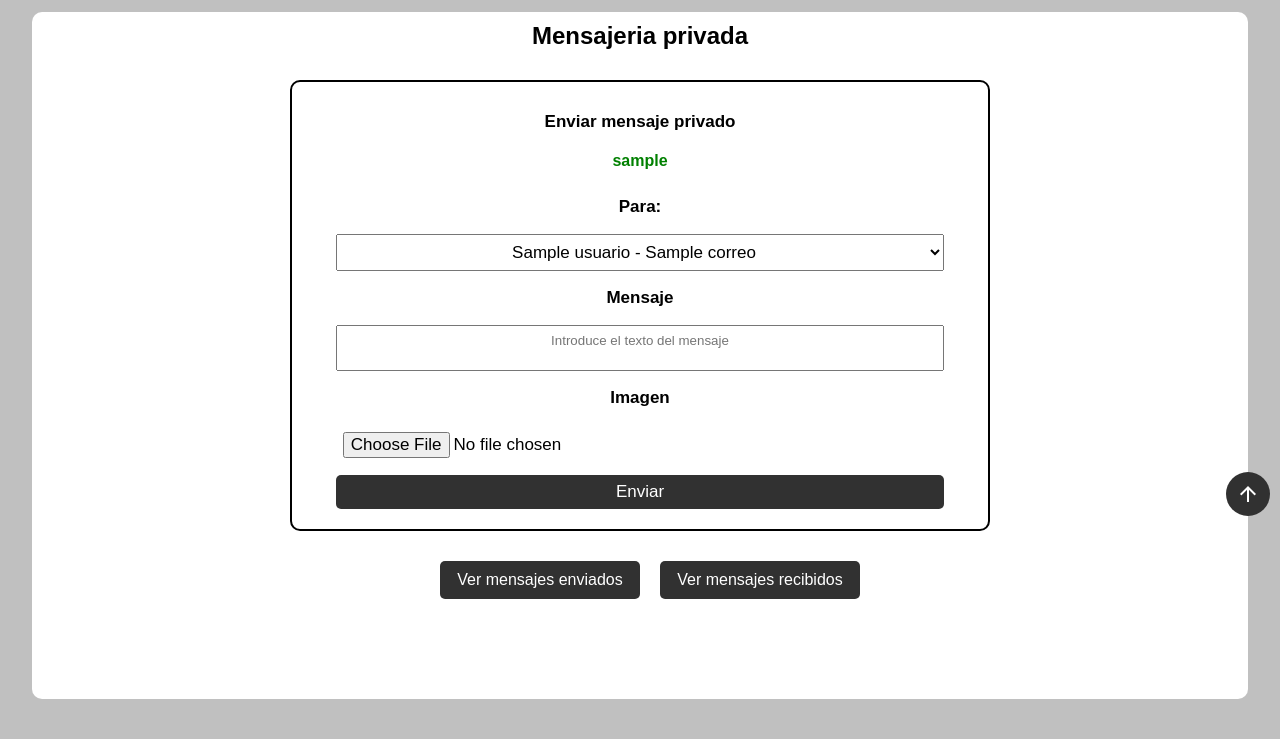
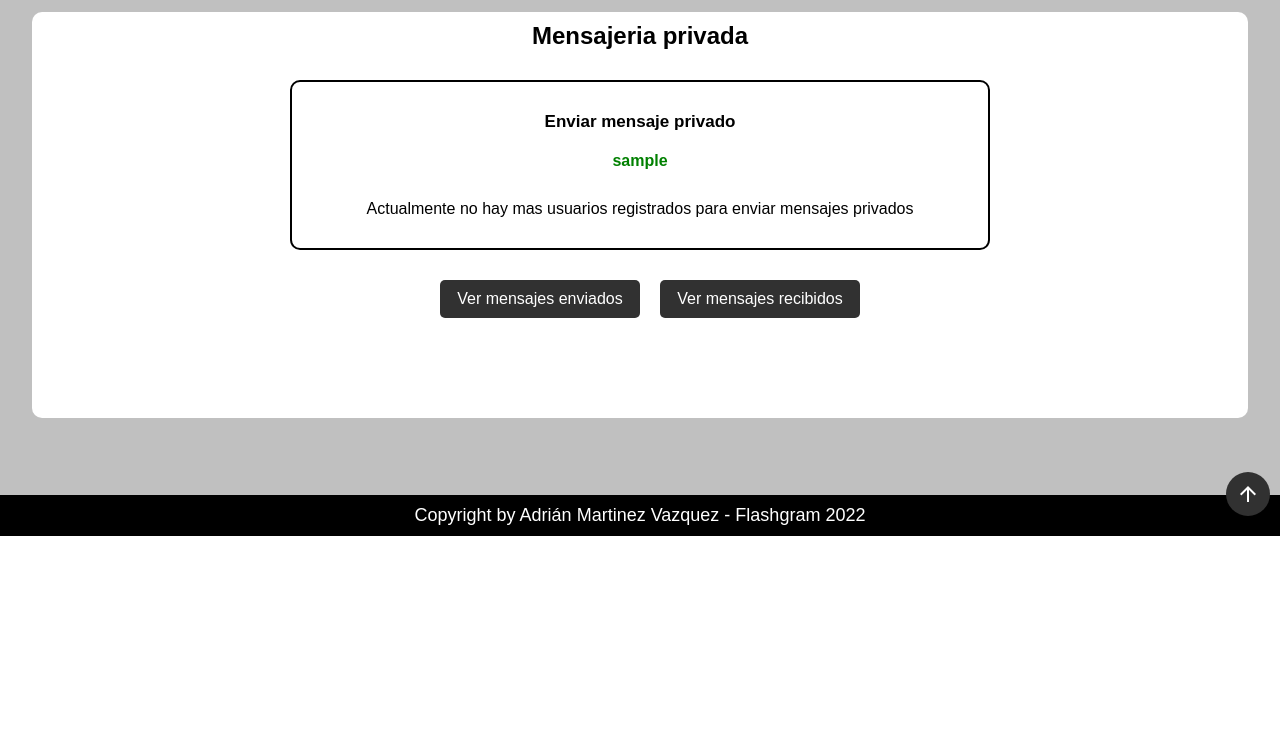
Before and after one commit to adri27info/Flashgram, a PHP site: template recursos/utilidades/mvc/vistas/mensajes.php in a window 1280 px wide. Shown: the part 264-1003 px from the top of the page. After the commit the page ends 800 px from the top, so only its background shows below. Run offline with PHP 8.4, Linux system fonts and the light colour scheme; the visitor is signed in with stand-in values (Sample User, id 1); the template is opened without the code that fills it: most values are stand-ins (such as "Sample title", 1, 10 or a date in 2020); some libraries are stand-ins or nearby versions.

Commit message:
Aplicacion Flashgram

```diff
--- a/recursos/assets/css/estilos.css
+++ b/recursos/assets/css/estilos.css
@@ -1281,6 +1281,11 @@ div.mensajes div.mensajes_enviar {
   border: 2px solid black;
   border-radius: 10px;
 }
+div.mensajes_enviar p.mensajes_info {
+  padding: 10px;
+  margin-bottom: 10px;
+  text-align: center;
+}
 div.mensajes_enviar p.mensajes_error {
   padding: 10px;
   color: red;
--- a/recursos/assets/js/datos.js
+++ b/recursos/assets/js/datos.js
@@ -4,8 +4,9 @@ const formularioPerfil = document.getElementById("datos_perfil_formulario");
 const nombre = formularioPerfil.nombre;
 const biografia = formularioPerfil.biografia;
 const expresiones = {
-  nombre: /^[a-zA-ZÀ-ÿ]{2,30}$/,
-  biografia: /^[^'*]{2,255}$/,
+  nombre:
+    /^[a-zA-ZÀ-ÿ\u00f1\u00d1]+\s?[a-zA-ZÀ-ÿ\u00f1\u00d1]+\s?[a-zA-ZÀ-ÿ\u00f1\u00d1]+$/,
+  biografia: /^[a-zA-ZÀ-ÿ\u00f1\u00d1]{2,}.*/,
 };
 const validaciones = {
   nombre: false,
--- a/recursos/assets/js/mensajes.js
+++ b/recursos/assets/js/mensajes.js
@@ -3,7 +3,7 @@ import * as home from "./main.js";
 const formularioMensaje = document.getElementById("formulario_mensaje");
 const contenido = formularioMensaje.contenido;
 const expresiones = {
-  contenido: /^[^'*]{1,255}$/,
+  contenido: /^[a-zA-ZÀ-ÿ\u00f1\u00d1]{2,}.*/,
 };
 const validaciones = {
   contenido: false,
--- a/recursos/assets/js/registro.js
+++ b/recursos/assets/js/registro.js
@@ -6,7 +6,8 @@ const correo = formularioRegistro.correo;
 const password = formularioRegistro.password;
 const inputs = document.getElementsByTagName("input");
 const expresiones = {
-  nombre: /^[a-zA-ZÀ-ÿ]{2,30}$/,
+  nombre:
+    /^[a-zA-ZÀ-ÿ\u00f1\u00d1]+\s?[a-zA-ZÀ-ÿ\u00f1\u00d1]+\s?[a-zA-ZÀ-ÿ\u00f1\u00d1]+$/,
   correo:
     /^[a-zA-Z0-9.!#$%&'*+/=?^_`{|}~-]+@[a-zA-Z0-9-]+(?:\.[a-zA-Z0-9-]+)*$/,
   password: /^[a-zA-Z0-9_/,.]{4,20}$/,
@@ -90,9 +91,11 @@ function validarFormulario(e) {
 function validarCampo(valor, expresion, textoSpan, nombre) {
   let contenedorSpan = document.getElementById(textoSpan).parentNode;
   if (!expresion.test(valor)) {
+    console.log("1");
     contenedorSpan.classList.remove("ocultar");
     validaciones[nombre] = false;
   } else {
+    console.log("2");
     contenedorSpan.classList.add("ocultar");
     validaciones[nombre] = true;
   }
--- a/recursos/utilidades/mvc/vistas/mensajes.php
+++ b/recursos/utilidades/mvc/vistas/mensajes.php
@@ -32,33 +32,41 @@
           unset($_SESSION["conversacion_usuario_exito"]);
         }
         ?>
+        <?php
+        if (count($usuarios) == 1) {
+          echo "<p class='mensajes_info'> Actualmente no hay mas usuarios registrados para enviar mensajes privados </p>";
+        } else {
+        ?>
         <form action="<?= CHILD_ROOT_PATH ?>mensajes/index" method="post" class="formulario_mensaje"
           id="formulario_mensaje" enctype="multipart/form-data">
           <label for="selector_usuario">Para:</label>
           <select name="selector" id="selector_usuario">
             <?php
-            foreach ($usuarios as $key => $objeto) {
-              if ($objeto->correo !== $_SESSION["usuario"]) {
-                echo "<option value='" . $objeto->correo . "_" . $objeto->id_usuario . "'>" . $objeto->nombre . " - " . $objeto->correo . "</option>";
+              foreach ($usuarios as $key => $objeto) {
+                if ($objeto->correo !== $_SESSION["usuario"]) {
+                  echo "<option value='" . $objeto->correo . "_" . $objeto->id_usuario . "'>" . $objeto->nombre . " - " . $objeto->correo . "</option>";
+                }
               }
-            }
-            ?>
+              ?>
           </select>
           <label for="contenido">Mensaje</label>
           <textarea class="formulario_mensaje_contenido" placeholder="Introduce el texto del mensaje" name="contenido"
-            id="contenido"></textarea>
+            id="contenido" maxlength="255"></textarea>
           <div class="formulario_mensaje_contenido ocultar" id="formulario_mensaje_contenido">
             <span class="material-symbols-outlined">
               description
             </span>
-            <span id="error_contenido_validacion" class="error_contenido_validacion">Error [-1, +255]. Debes introducir
-              entre 1 y 255 caracteres</span>
+            <span id="error_contenido_validacion" class="error_contenido_validacion">Error [-2, +255]. Debes introducir
+              entre 2 y 255 caracteres</span>
           </div>
           <label for="imagen">Imagen</label>
           <input type="file" name="imagen" class="formulario_mensaje_imagen" id="imagen">
           <input type="hidden" name="enviar_mensaje_privado">
           <input type="submit" value="Enviar" name="btnMensajePrivado" id="btnMensajePrivado">
         </form>
+        <?php
+        }
+        ?>
       </div>
       <div class="mensajes_enviar_enlaces">
         <a class="mensajes_enlace_enviados" href="<?= CHILD_ROOT_PATH ?>mensajes/enviados">Ver mensajes enviados</a>
```
Also changed, not shown: recursos/utilidades/mvc/vistas/datos.php (+4 -4 lines), recursos/utilidades/mvc/vistas/registro.php (+4 -4 lines).
